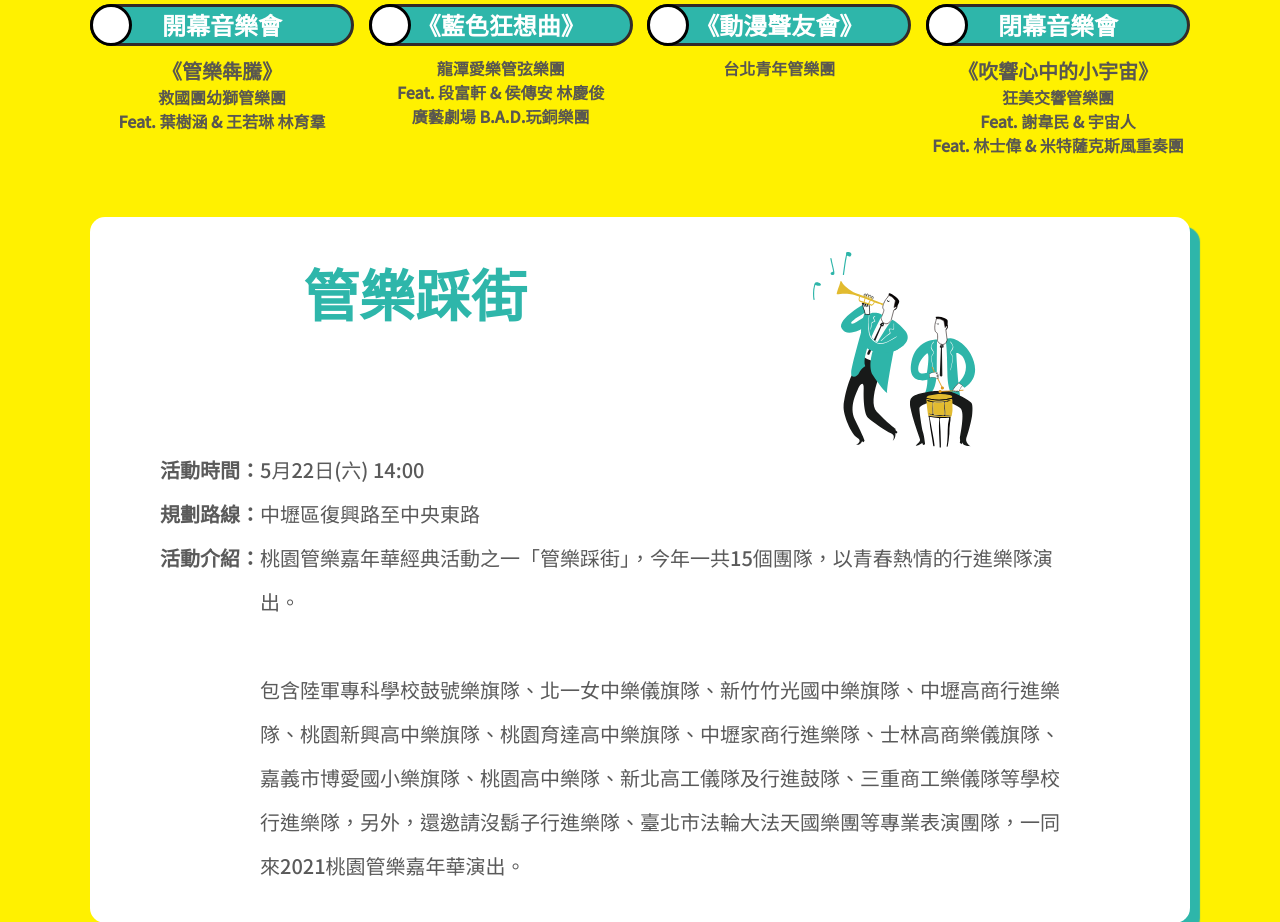
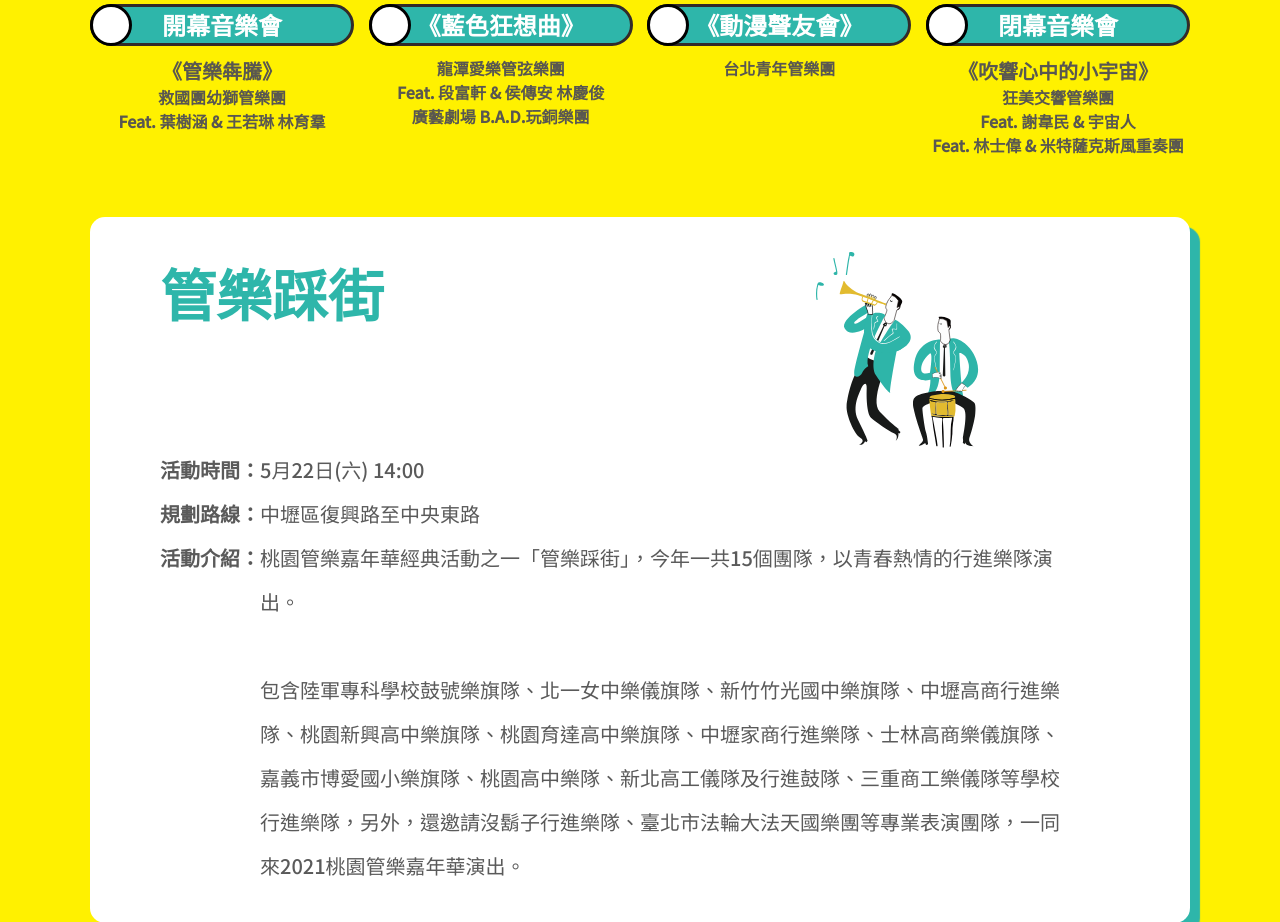
Before and after one commit to SaSaChu/band, a PHP site: page /events.html in a window 1280 px wide. Shown: the part 1072-1994 px from the top of the page. Run offline with PHP 8.4, Linux system fonts and the light colour scheme.

Commit message:
fix events web detail title position to left

```diff
--- a/css/public.css
+++ b/css/public.css
@@ -160,8 +160,9 @@ body main .container .events .content .day .events-box > .m-detail > .text > img
 body main .container .events .detail { display: none; margin: 6rem 0; padding: 3.5rem 7rem; width: 100%; background-color: white; border-radius: 15px; box-shadow: 10px 10px 1px #2eb6aa; }
 body main .container .events .detail.active { display: inline-block; }
 @media screen and (max-width: 449px) and (min-width: 0) { body main .container .events .detail.active { display: none; } }
-body main .container .events .detail > .title { display: flex; justify-content: space-around; align-items: flex-start; }
+body main .container .events .detail > .title { display: flex; justify-content: space-between; align-items: flex-start; }
 body main .container .events .detail > .title > h2 { margin: 0; font-size: 5.6rem; color: #2eb6aa; }
+body main .container .events .detail > .title > img { margin-right: 14rem; }
 body main .container .events .detail > .text { text-align: left; }
 body main .container .events .detail > .text > .paragraph { display: flex; justify-content: flex-start; align-items: flex-start; }
 body main .container .events .detail > .text > .paragraph > p { display: inline-block; margin: 0; width: 100px; font-size: 20px; line-height: 2.2; font-weight: 900; }
--- a/scss/public.scss
+++ b/scss/public.scss
@@ -784,7 +784,7 @@ body {
 
 					> .title {
 						display: flex;
-						justify-content: space-around;
+						justify-content: space-between;
 						align-items: flex-start;
 						// margin-top: 2.5rem;
 
@@ -792,6 +792,10 @@ body {
 							margin: 0;
 							font-size: 5.6rem;
 							color: rgb(46, 182, 170);
+						}
+
+						> img {
+							margin-right: 14rem;
 						}
 
 					}
```
